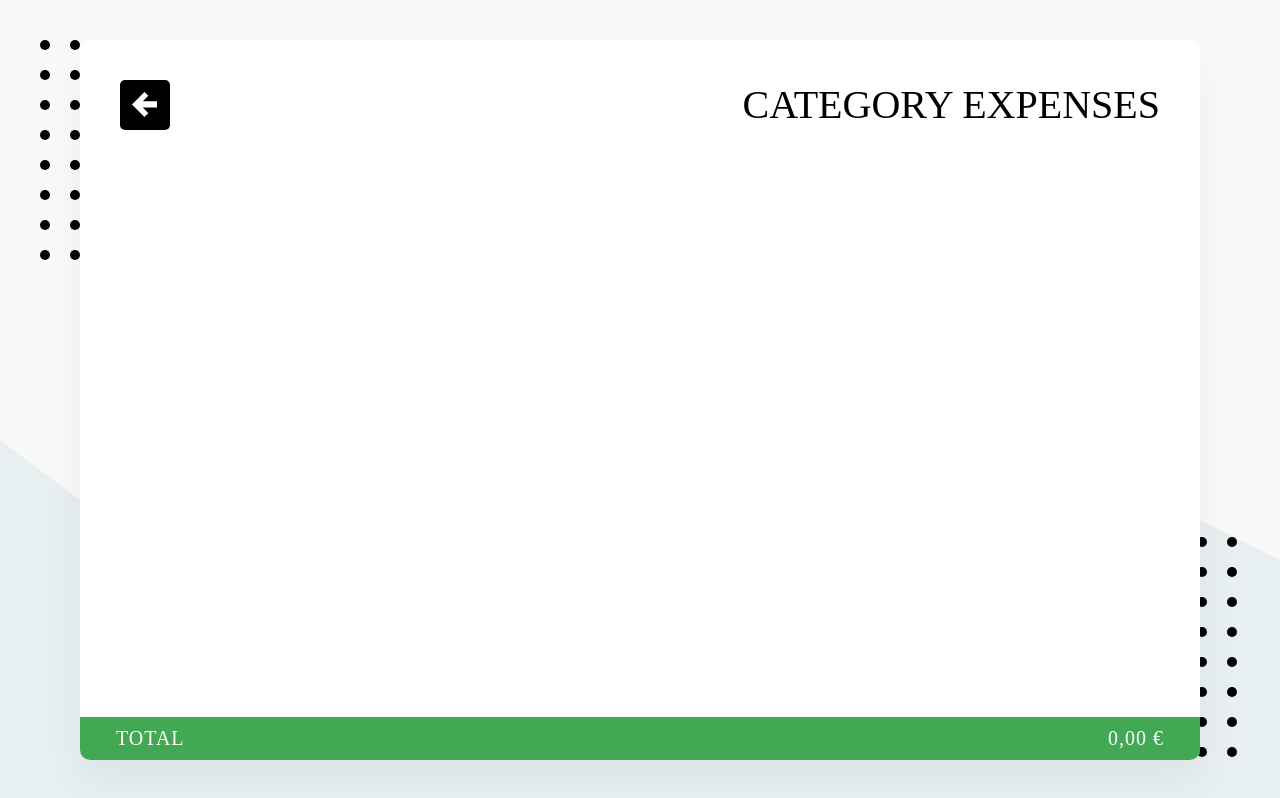
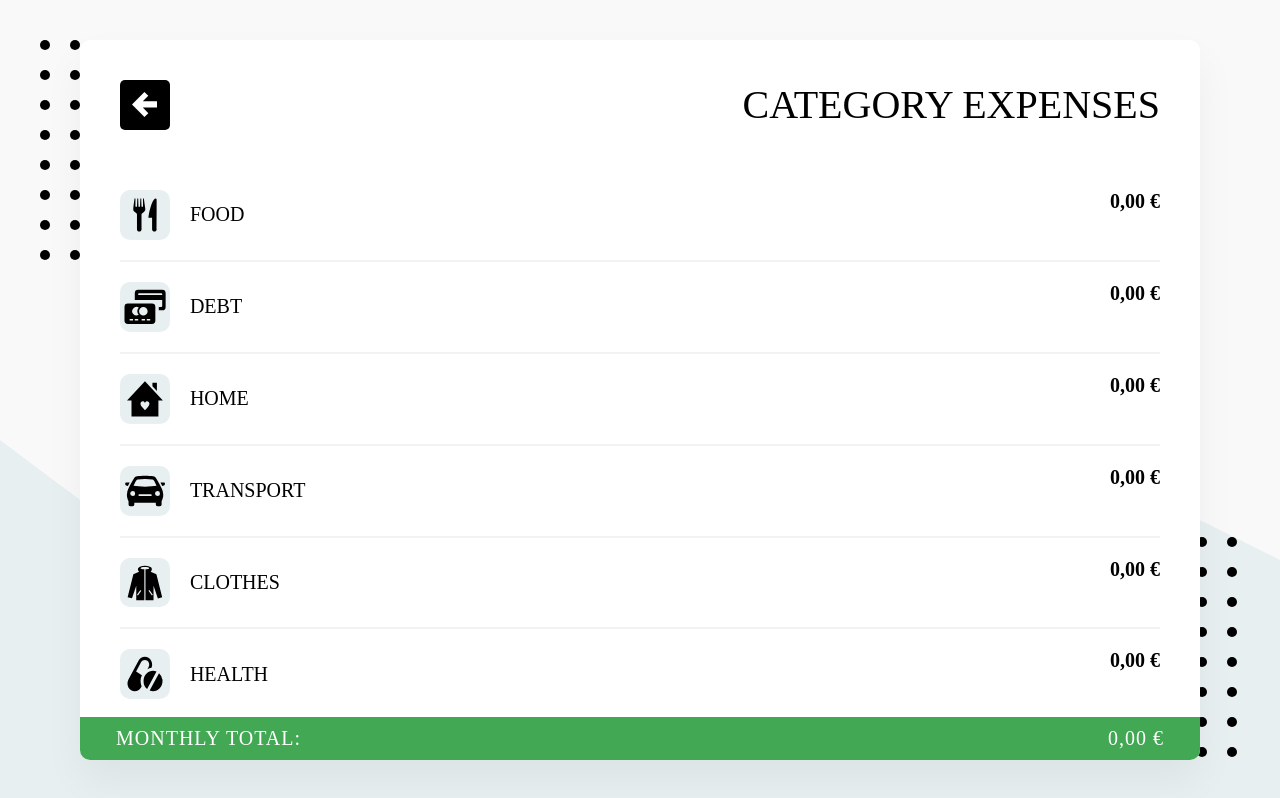
Before and after one commit to MariandreaDelBoccio/react_expenses_app, a React (Vite) app: page /categories in a window 1280 px wide. Built offline with nearby package versions, Linux system fonts and the light colour scheme; no server answers; the database is empty; sample sign-in values are in the browser's storage; what webfontloader would draw is missing.

Commit message:
add get expense by category

```diff
--- a/src/components/CategoryExpenses.tsx
+++ b/src/components/CategoryExpenses.tsx
@@ -2,8 +2,19 @@ import { Helmet } from "react-helmet-async";
 import { Header, Title } from "../elements/Header";
 import BackBtn from "../elements/BackBtn";
 import TotalBar from "./totalBar";
+import useGetExpenseByCat from "../hooks/useGetExpenseByCat";
+import  {
+    ListCategories,
+    ElementListCategories,
+    Category,
+    Value
+} from '../elements/ListElements'
+import CategoryICon from "../elements/CategoryIcons";
+import formatCurrency from "../functions/currencyConvertion";
 
 function CategoryExpenses() {
+    const expenses = useGetExpenseByCat();
+    console.log(expenses);
 
     return (
         <>
@@ -16,6 +27,20 @@ function CategoryExpenses() {
                 <Title>Category expenses</Title>
             </Header>
 
+            <ListCategories>
+                {expenses.map((expense, index) => {
+                    return(
+                        <ElementListCategories key={index}>
+                            <Category>
+                                <CategoryICon id={expense.category} />
+                                {expense.category}
+                            </Category>
+                            <Value>{formatCurrency(expense.quantity)}</Value>
+                        </ElementListCategories>
+                    )
+                })}
+            </ListCategories>
+
             <TotalBar />
         </>
     )
--- a/src/components/totalBar.tsx
+++ b/src/components/totalBar.tsx
@@ -1,6 +1,7 @@
 import styled from "styled-components";
 import theme from "../theme";
 import formatCurrency from "../functions/currencyConvertion";
+import useMonthlyTotal from "../hooks/useMonthlyTotal";
 
 const TotalBarStyled = styled.div`
     background: ${theme.verde};
@@ -22,10 +23,12 @@ const TotalBarStyled = styled.div`
 
 
 const TotalBar = () => {
+    const {total} = useMonthlyTotal()
+
     return (
         <TotalBarStyled>
-            <p>Total</p>
-            <p>{formatCurrency(0)}</p>
+            <p>Monthly total:</p>
+            <p>{formatCurrency(total)}</p>
         </TotalBarStyled>
     )
 }
--- /dev/null
+++ b/src/context/TotalMonthlyAmountContext.tsx
@@ -0,0 +1,25 @@
+import React, { useState, useEffect } from "react";
+import type { MonthlyAmountContextType } from "../types/types";
+import useGetMonthlyExpense from "../hooks/useGetMonthlyExpense";
+
+const TotalMonthlyAmountContext = React.createContext<MonthlyAmountContextType>({total: 0})
+
+const TotalAmountProvider = ({children}: { children: React.ReactNode }) => {
+    const [total, changeTotal] = useState<number>(0)
+    const expenses = useGetMonthlyExpense()
+
+    useEffect(() => {
+        const total = expenses.reduce((acc, expense) => acc + parseFloat(expense.quantity), 0);
+
+        changeTotal(total)
+
+    }, [expenses])
+
+    return(
+        <TotalMonthlyAmountContext.Provider value={{ total }}>
+            {children}
+        </TotalMonthlyAmountContext.Provider>
+    )
+}
+
+export {TotalAmountProvider, TotalMonthlyAmountContext}
--- /dev/null
+++ b/src/hooks/useGetExpenseByCat.ts
@@ -0,0 +1,40 @@
+import { useEffect, useState } from "react";
+import useGetMonthlyExpense from "./useGetMonthlyExpense";
+import type { CategoryKey, ExpensesByCategory } from "../types/types";
+
+const useGetExpenseByCat = () => {
+    const [expensesByCat, changeExpensesByCat] = useState<ExpensesByCategory>([])
+    const expenses = useGetMonthlyExpense()
+
+    useEffect(() => {
+        const total = expenses.reduce((acc, expense) => {
+            const currentCat = expense.category as CategoryKey;
+            const currentQty = parseFloat(expense.quantity);
+
+            acc[currentCat] += currentQty
+
+            return acc
+        }, {
+            'food': 0,
+            'debt': 0,
+            'home': 0,
+            'transport': 0,
+            'clothes': 0,
+            'health': 0,
+            'shopping': 0,
+            'fun': 0
+        } as Record<CategoryKey, number>)
+
+        const data: ExpensesByCategory = Object.keys(total).map((key) => ({
+            category: key as CategoryKey,
+            quantity: total[key as CategoryKey]
+        }));
+
+        changeExpensesByCat(data);
+    }, [expenses])
+
+    return expensesByCat;
+
+}
+
+export default useGetExpenseByCat;
--- /dev/null
+++ b/src/hooks/useGetMonthlyExpense.ts
@@ -0,0 +1,41 @@
+import { useEffect, useState } from "react";
+import { db } from "../firebase/firebaseConfig";
+import useAuth from "../context/useAuth";
+import { collection, onSnapshot, query, orderBy, where } from "firebase/firestore";
+import { endOfMonth, getUnixTime, startOfMonth } from "date-fns";
+import type { FbStorageExpenses } from "../types/types";
+
+
+const useGetMonthlyExpense = () => {
+    const [expense, setExpense] = useState<FbStorageExpenses[]>([])
+    const { user } = useAuth()
+
+    useEffect(() => {
+        const startMonth = getUnixTime(startOfMonth(new Date()))
+        const endMonth = getUnixTime(endOfMonth(new Date()))
+
+        if(user) {
+            const request = query(
+                collection(db, 'expenses'),
+                orderBy('date', 'desc'),
+                where('date', '>=', startMonth),
+                where('date', '<=', endMonth),
+                where('id', '==', user?.uid)
+            );
+
+            const unsubscribe = onSnapshot(request, (snapshot) => {
+                setExpense(snapshot.docs.map((doc) => {
+                    return { ...doc.data(), id: doc.id } as FbStorageExpenses
+                }))
+            }, (error) => console.error(error))
+
+            return unsubscribe
+        }
+
+
+    }, [user])
+
+    return expense
+}
+
+export default useGetMonthlyExpense
--- /dev/null
+++ b/src/hooks/useMonthlyTotal.ts
@@ -0,0 +1,6 @@
+import { useContext } from "react"
+import { TotalMonthlyAmountContext } from "../context/TotalMonthlyAmountContext"
+
+const useMonthlyTotal = () => useContext(TotalMonthlyAmountContext)
+
+export default useMonthlyTotal
--- a/src/main.tsx
+++ b/src/main.tsx
@@ -14,6 +14,7 @@ import { HelmetProvider } from 'react-helmet-async';
 import Background from './elements/Background.tsx';
 import { AuthProvider } from './context/AuthContext.tsx';
 import PrivateRoute from './components/PrivateRoute.tsx';
+import { TotalAmountProvider } from './context/TotalMonthlyAmountContext.tsx';
 
 WebFont.load({
   google: {
@@ -25,6 +26,7 @@ createRoot(document.getElementById('root')!).render(
   <StrictMode>
     <HelmetProvider>
       <AuthProvider>
+        <TotalAmountProvider>
           <BrowserRouter>
             <Container>
               <Routes>
@@ -50,6 +52,7 @@ createRoot(document.getElementById('root')!).render(
               </Routes>
             </Container>
           </BrowserRouter>
+        </TotalAmountProvider>
       </AuthProvider>
     </HelmetProvider>
 
```
Also changed, not shown: src/types/types.ts (+11 -0 lines). Lines whose indentation alone changed are shown as unchanged.
